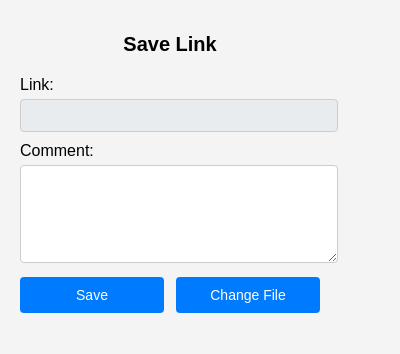
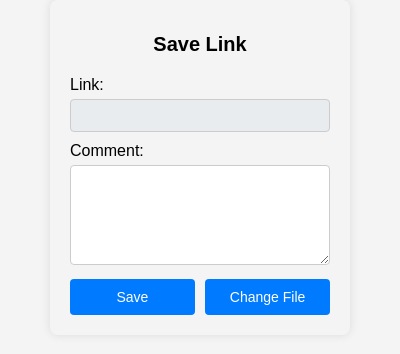
Before and after one commit to Gambit0011/PageMark, a browser extension: page popup.html in a window 400 px wide. Drawn offline with Linux system fonts and the light colour scheme.

Commit message:
centre alignment done

```diff
--- a/styles.css
+++ b/styles.css
@@ -3,11 +3,18 @@ body {
   background-color: #f4f4f4;
   margin: 0;
   padding: 0;
+  display: flex;
+  justify-content: center;
+  align-items: center;
+
 }
 
 .container {
   padding: 20px;
   width: 300px;
+  border-radius: 8px;
+  box-shadow: 0 0 10px rgba(0, 0, 0, 0.1);
+  box-sizing: border-box; /* Ensures padding is included in the width */
 }
 
 h1 {
@@ -28,15 +35,18 @@ input[type="text"] {
   border: 1px solid #ccc;
   border-radius: 4px;
   background-color: #e9ecef;
+  box-sizing: border-box; /* Ensures padding is included in the width */
 }
 
 textarea {
   width: 100%;
-  height: 80px; /* Increased height */
+  height: 100px; /* Increased height */
   padding: 8px;
   margin-bottom: 10px;
   border: 1px solid #ccc;
   border-radius: 4px;
+  resize: both; /* Allow resizing */
+  box-sizing: border-box; /* Ensures padding is included in the width */
 }
 
 .button-container {
@@ -45,7 +55,7 @@ textarea {
 }
 
 button {
-  width: 48%; /* Adjust button width for better spacing */
+  width: 48%;
   padding: 10px;
   border: none;
   border-radius: 4px;
```
